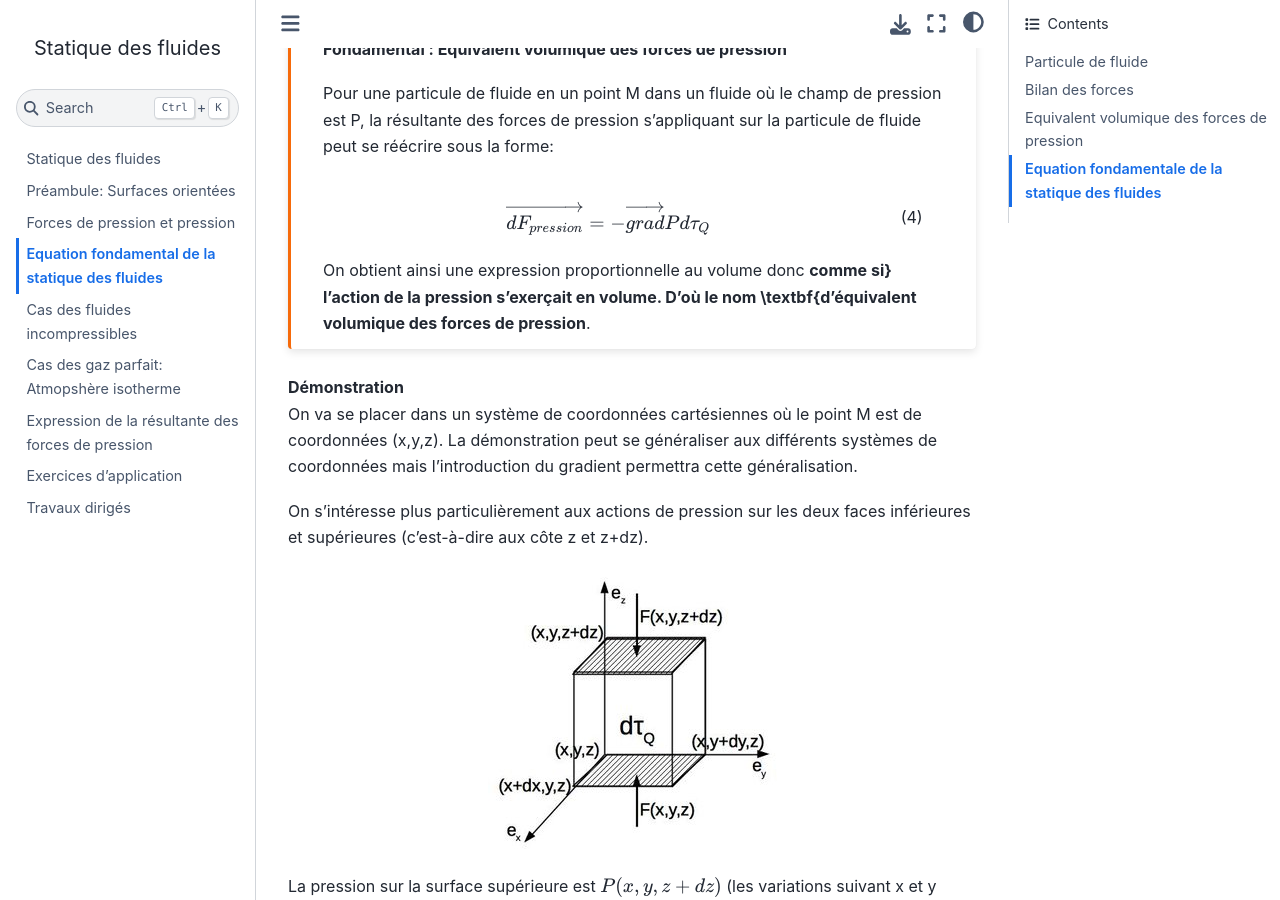
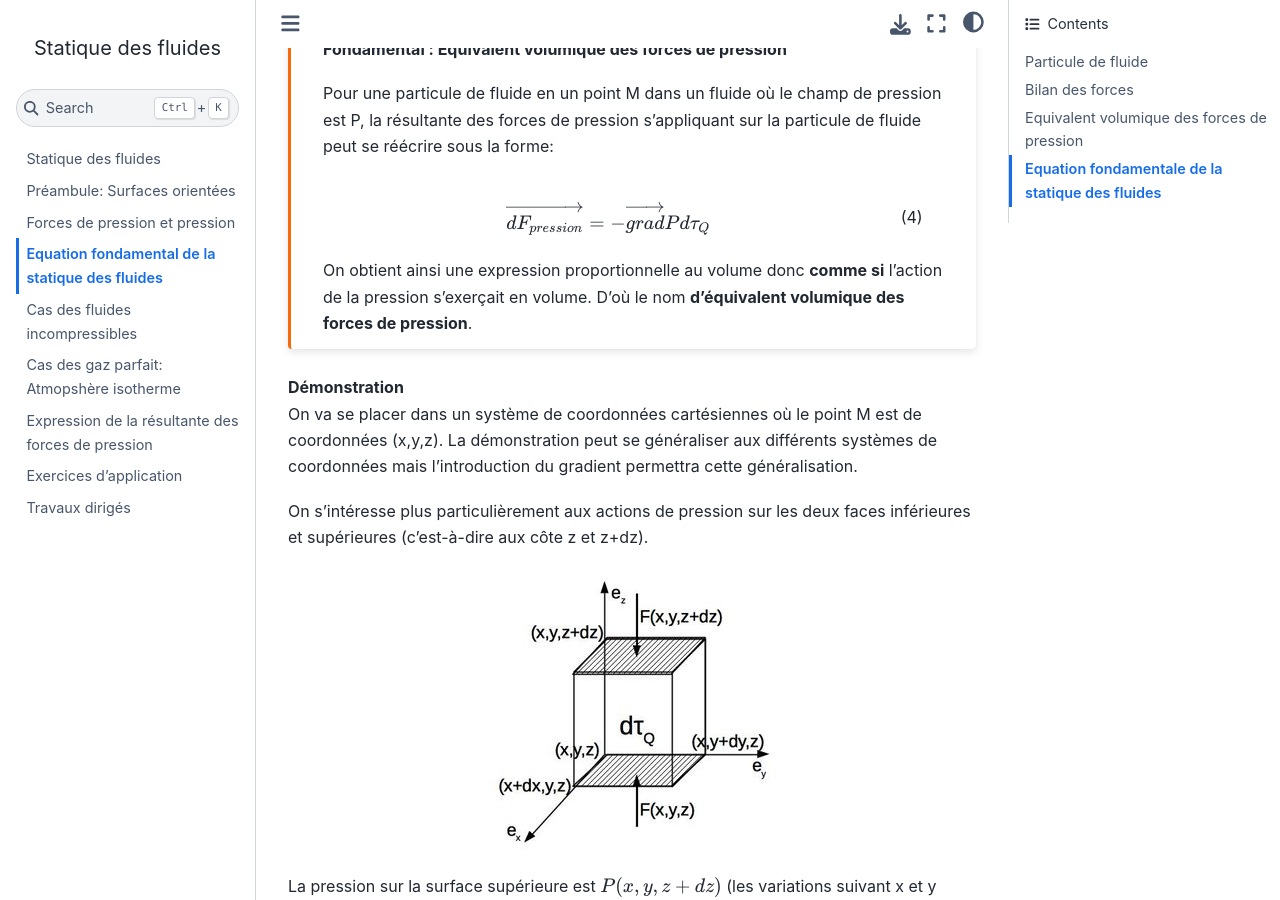
Before and after one commit to pcsi3physiquestan/statique_sources, a Jupyter Book: the page built from notebook/equation_stat.md, in a window 1280 px wide and 900 px high, scrolled down 1309 px. Built offline with Jupyter Book 1.0.4 settings and Sphinx 7.4.7 and the Sphinx Book theme 1.1.4, drawn with Linux system fonts in a browser that asks for light colours.

Commit message:
Mise à jour des sources

`````diff
--- a/notebook/equation_stat.md
+++ b/notebook/equation_stat.md
@@ -57,7 +57,7 @@ Pour une particule de fluide en un point M dans un fluide où le champ de pressi
 \begin{equation}
 \overrightarrow{dF_{pression}} = - \overrightarrow{grad}P d\tau_Q
 \end{equation}
-On obtient ainsi une expression proportionnelle au volume donc __comme si} l'action de la pression s'exerçait en volume. D'où le nom \textbf{d'équivalent volumique des forces de pression__.
+On obtient ainsi une expression proportionnelle au volume donc __comme si__ l'action de la pression s'exerçait en volume. D'où le nom __d'équivalent volumique des forces de pression__.
 ````
 
 __Démonstration__
`````
Also changed, not shown: other parts of notebook/equation_stat.md (+1 -1 lines), notebook/incompressible.md (+1 -1 lines).
